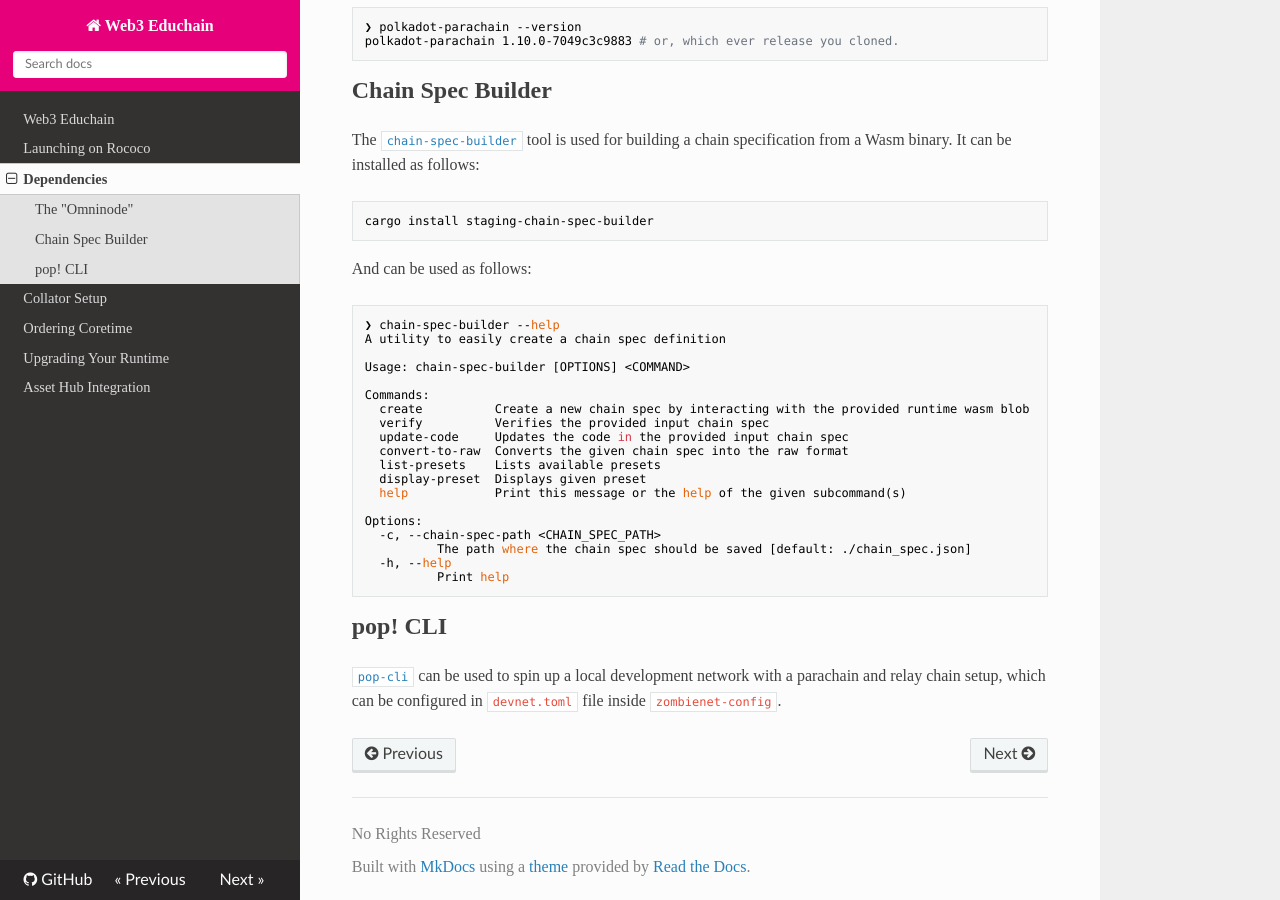
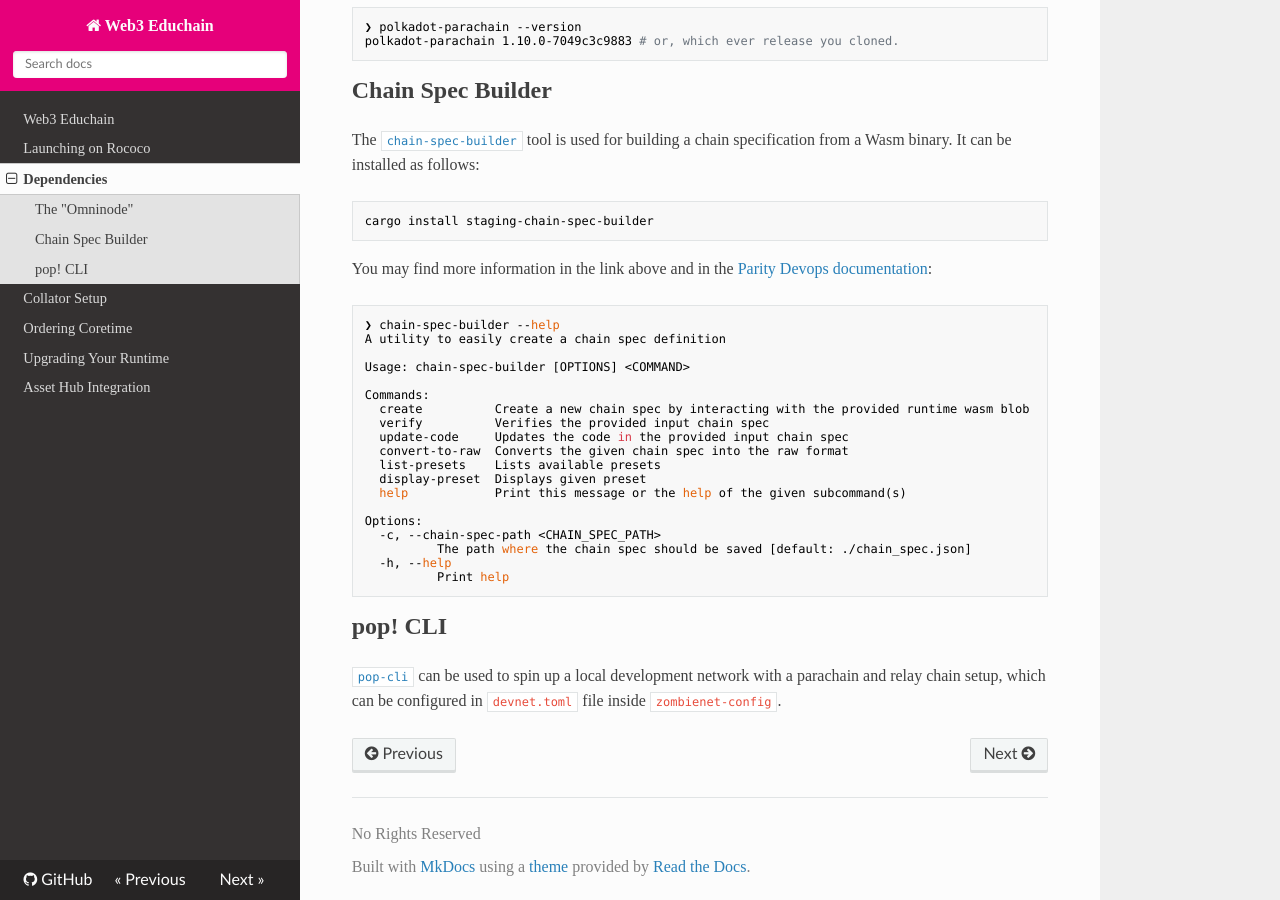
Before and after one commit to w3f/educhain, an MkDocs documentation site: the page built from docs/install.md, in a window 1280 px wide and 900 px high, scrolled down 522 px. Built offline with MkDocs 1.6.1, drawn with Linux system fonts in a browser that asks for light colours; nearby versions of some CDN libraries.

Commit message:
Add reference to chain spec builder

````diff
--- a/docs/install.md
+++ b/docs/install.md
@@ -29,7 +29,7 @@ The [`chain-spec-builder`](https://paritytech.github.io/polkadot-sdk/master/stag
 cargo install staging-chain-spec-builder
 ```
 
-And can be used as follows:
+You may find more information in the link above and in the [Parity Devops documentation](https://paritytech.github.io/devops-guide/explanations/chainspecs.html):
 
 ```sh
 ❯ chain-spec-builder --help
````
